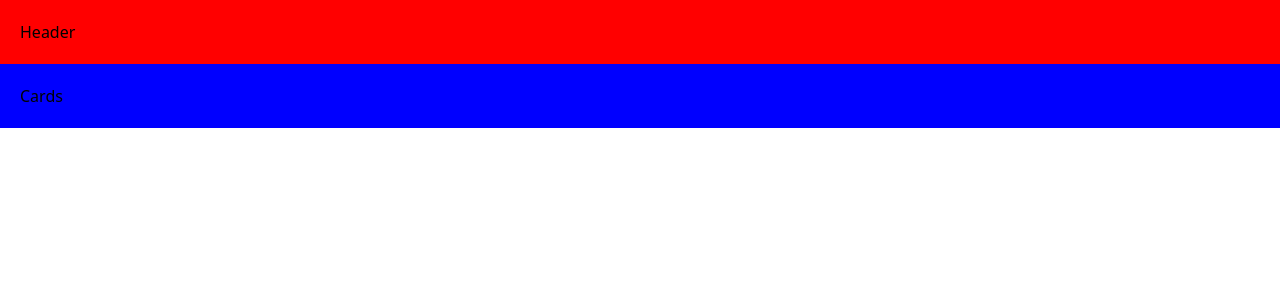
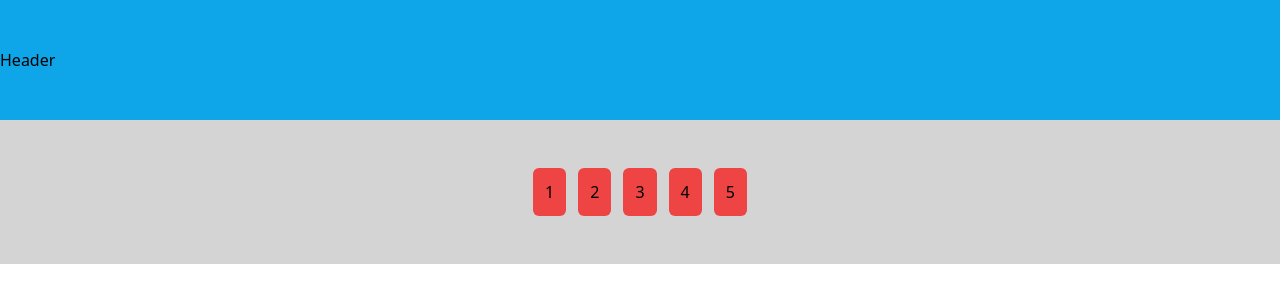
Before and after one commit to JoakoLP/proyecto-numen, a React (Create React App) app: page / in a window 1280 px wide. Shown: the top 302 px of the page. Built offline with nearby package versions, Linux system fonts and the light colour scheme.

Commit message:
test: components

```diff
--- /dev/null
+++ b/src/components/Cards/constants.js
@@ -0,0 +1,17 @@
+export const items = [
+  {
+    texto: 1,
+  },
+  {
+    texto: 2,
+  },
+  {
+    texto: 3,
+  },
+  {
+    texto: 4,
+  },
+  {
+    texto: 5,
+  },
+];
--- a/src/components/Cards/index.jsx
+++ b/src/components/Cards/index.jsx
@@ -1,10 +1,15 @@
-import React from 'react'
-import './styles.css'
+import React from "react";
+import { items } from "./constants";
+import * as styles from "./styles";
 
 const Cards = () => {
   return (
-    <div className="test-blue">Cards</div>
-  )
-}
+    <div className={styles.CONTAINER}>
+      {items.map((item) => (
+        <p className={styles.CARD}>{item.texto}</p>
+      ))}
+    </div>
+  );
+};
 
-export default Cards
+export default Cards;
--- a/src/components/Cards/styles.css
+++ /dev/null
@@ -1,4 +0,0 @@
-.test-blue {
-  background: blue;
-  padding: 20px;
-}
--- /dev/null
+++ b/src/components/Cards/styles.js
@@ -0,0 +1,3 @@
+export const CARD = "bg-red-500 p-3 rounded-md";
+
+export const CONTAINER = "flex space-x-3 items-center justify-center bg-neutral-300 py-12"
--- a/src/components/Header/index.jsx
+++ b/src/components/Header/index.jsx
@@ -1,9 +1,8 @@
 import React from 'react'
-import './styles.css'
 
 const Header = () => {
   return (
-    <div className="test">Header</div>
+    <div className="py-12 bg-sky-500">Header</div>
   )
 }
 
--- a/src/components/Header/styles.css
+++ /dev/null
@@ -1,4 +0,0 @@
-.test {
-  background: red;
-  padding: 20px;
-}
```
